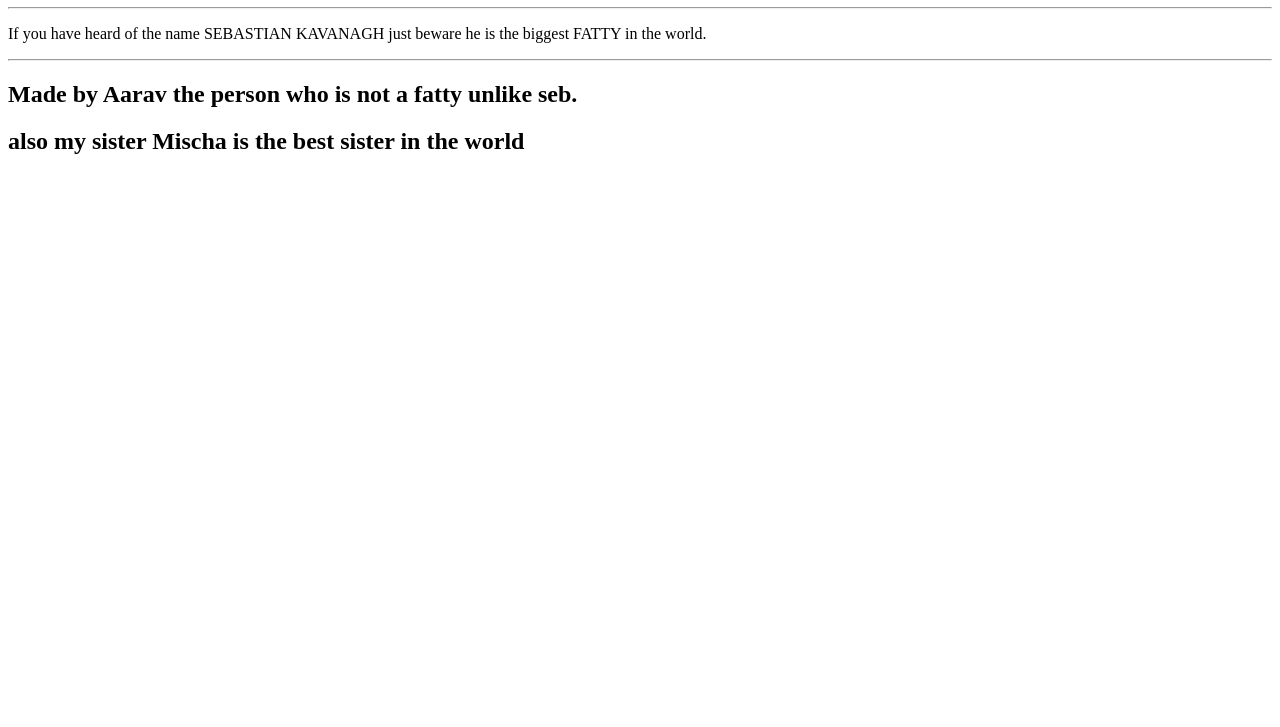
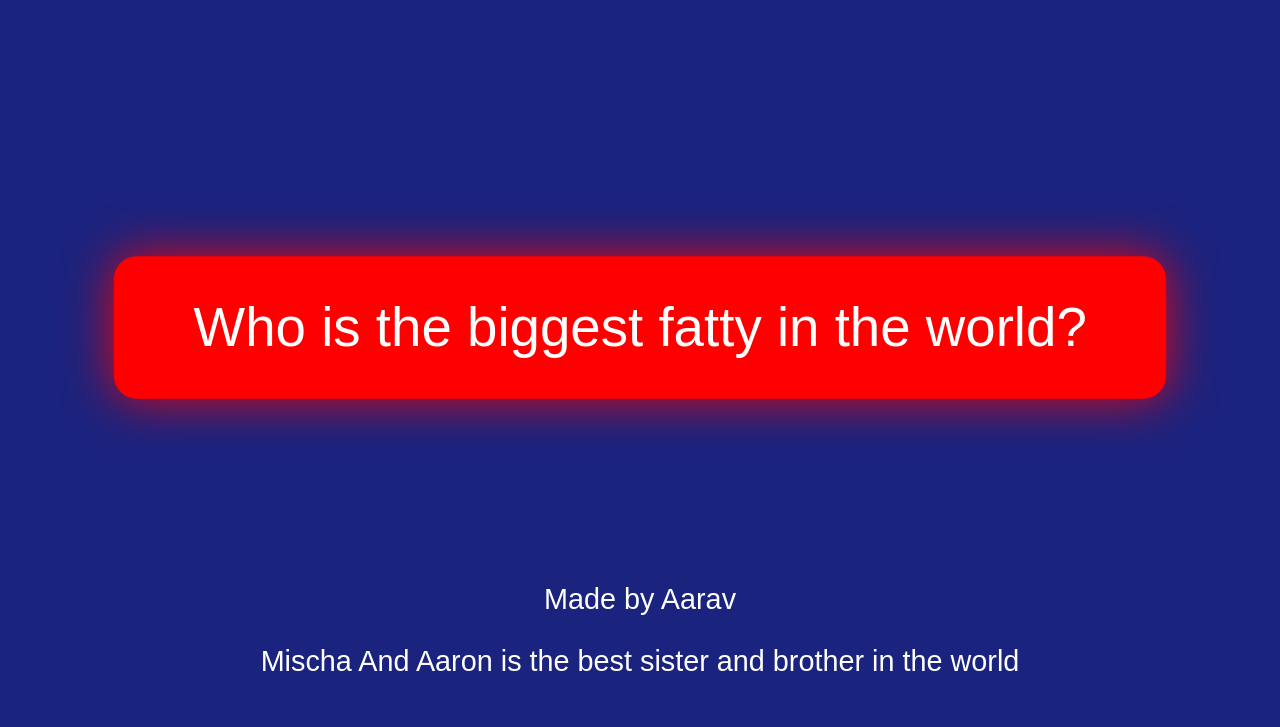
Before and after one commit to CaptainAarav/Seb-is-a-fatty-website, a plain HTML site: page index.html in a window 1280 px wide. Shown: the part 73-800 px from the top of the page. Drawn offline with Linux system fonts and the light colour scheme.

Commit message:
Add files via upload

```diff
--- a/index.html
+++ b/index.html
@@ -1,17 +1,21 @@
 <!DOCTYPE html>
-<html>
+<html lang="en">
   <head>
-    <title>SEB IS THE BIGGEST FATTY</title>
+    <meta charset="UTF-8" />
+    <meta name="viewport" content="width=device-width, initial-scale=1.0" />
+    <title>Biggest Fatty</title>
+    <link rel="stylesheet" href="style.css" />
   </head>
   <body>
-    <h1>SEBASTIAN KAVANAGH IS THE BIGGEST FATTY IN THE WORLD</h1>
-    <hr>
-    <p>
-      If you have heard of the name SEBASTIAN KAVANAGH just beware he is the
-      biggest FATTY in the world.
-    </p>
-    <hr>
-    <h2>Made by Aarav the person who is not a fatty unlike seb.</h2>
-    <h2>also my sister Mischa is the best sister in the world</h2>
+    <button id="revealBtn">Who is the biggest fatty in the world?</button>
+    <div id="result">Sebastian Kavanagh</div>
+
+    <div id="credits">
+      <p>Made by Aarav</p>
+      <p>Mischa And Aaron is the best sister and brother in the world</p>
+    </div>
+
+    <audio id="drumroll" src="drumroll.mp3" preload="auto"></audio>
+    <script src="script.js"></script>
   </body>
 </html>
--- /dev/null
+++ b/script.js
@@ -0,0 +1,18 @@
+const button = document.getElementById("revealBtn");
+const result = document.getElementById("result");
+const drumroll = document.getElementById("drumroll");
+
+button.addEventListener("click", () => {
+  result.style.display = "none";
+
+  // Try playing drumroll multiple times in case browser blocks autoplay
+  drumroll.currentTime = 0;
+  drumroll.play().catch(() => {
+    alert("Please interact with the page to allow audio playback!");
+  });
+
+  setTimeout(() => {
+    result.style.display = "block";
+    drumroll.pause();
+  }, 1500); // adjust duration if you want longer drumroll
+});
--- /dev/null
+++ b/style.css
@@ -0,0 +1,53 @@
+body {
+  background-color: #1a237e; /* darker blue */
+  margin: 0;
+  display: flex;
+  flex-direction: column;
+  justify-content: center;
+  align-items: center;
+  height: 100vh;
+  font-family: Arial, sans-serif;
+  color: white;
+  text-align: center;
+}
+
+#revealBtn {
+  background: red;
+  color: white;
+  font-size: 3em; /* bigger button */
+  padding: 35px 70px; /* bigger button */
+  border: none;
+  border-radius: 20px;
+  cursor: pointer;
+  animation: pulse 1.5s infinite, glow 2s infinite alternate;
+  box-shadow: 0 0 25px rgba(255,0,0,0.7);
+}
+
+#revealBtn:hover {
+  background-color: darkred;
+  box-shadow: 0 0 40px rgba(255,0,0,1);
+}
+
+@keyframes pulse {
+  0% { transform: scale(1); }
+  50% { transform: scale(1.15); }
+  100% { transform: scale(1); }
+}
+
+@keyframes glow {
+  from { box-shadow: 0 0 15px rgba(255,0,0,0.5); }
+  to { box-shadow: 0 0 50px rgba(255,0,0,1); }
+}
+
+#result {
+  margin-top: 40px;
+  font-size: 3em;
+  font-weight: bold;
+  display: none;
+}
+
+#credits {
+  position: absolute;
+  bottom: 20px;
+  font-size: 1.8em;
+}
```
Also changed, not shown: 1 other file.
